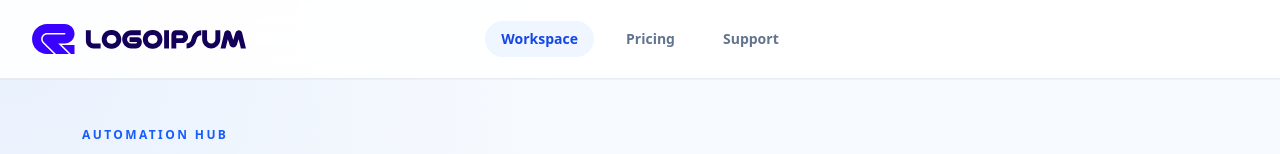
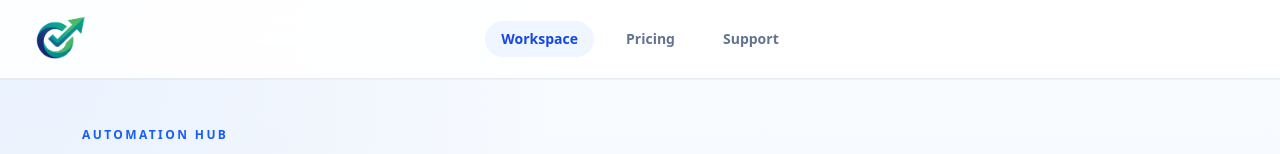
Before and after one commit to smRid/Testing-Automation, a Next.js app: page /workspace in a window 1280 px wide. Shown: the top 154 px of the page. Built offline with nearby package versions, Linux system fonts and the light colour scheme; no server answers.

Commit message:
update logo

```diff
--- a/app/layout.tsx
+++ b/app/layout.tsx
@@ -6,6 +6,11 @@ import Provider from './provider';
 export const metadata: Metadata = {
   title: "TestFlow - AI Test Automation",
   description: "Generate, run, and review automated tests from one workspace.",
+  icons: {
+    icon: "/logo.png",
+    shortcut: "/logo.png",
+    apple: "/logo.png",
+  },
 };
 
 export default function RootLayout({
--- a/components/custom/WorkspaceHeader.tsx
+++ b/components/custom/WorkspaceHeader.tsx
@@ -6,7 +6,14 @@ function WorkspaceHeader() {
   return (
     <header className='sticky top-0 z-40 w-full border-b border-slate-200/80 bg-white/90 text-slate-950 shadow-[0_1px_0_rgba(15,23,42,0.03)] backdrop-blur-xl'>
       <div className='mx-auto grid h-[72px] w-full max-w-[1480px] grid-cols-[1fr_auto] items-center gap-4 px-4 sm:h-[78px] sm:px-6 md:grid-cols-[1fr_auto_1fr] lg:px-8'>
-        <Image src={'/logo.svg'} alt='logo' width={214} height={40} className='h-auto w-[150px] transition-transform duration-300 hover:scale-[1.02] sm:w-[180px] lg:w-[214px]' />
+        <Image
+          src='/logo.png'
+          alt='TestFlow'
+          width={519}
+          height={481}
+          priority
+          className='h-12 w-12 object-contain transition-transform duration-300 hover:scale-105 sm:h-14 sm:w-14'
+        />
 
         <ul className='hidden items-center gap-2 text-sm font-semibold text-slate-500 md:flex lg:gap-4'>
           <li className='cursor-pointer rounded-full bg-blue-50 px-4 py-2 text-blue-700 transition-all duration-200 hover:bg-blue-100 hover:text-blue-800'>Workspace</li>
```
Also changed, not shown: public/logo.png (added).
